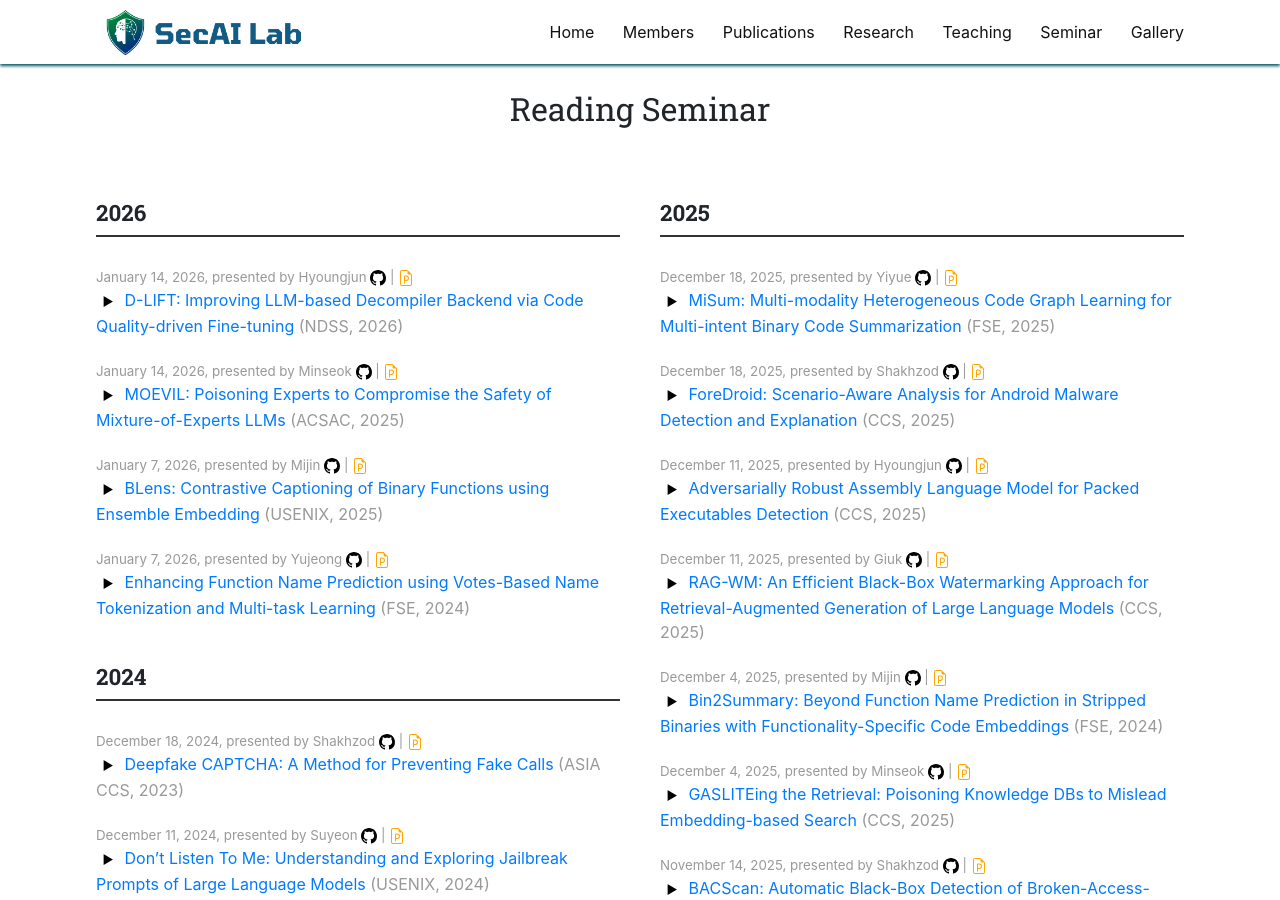
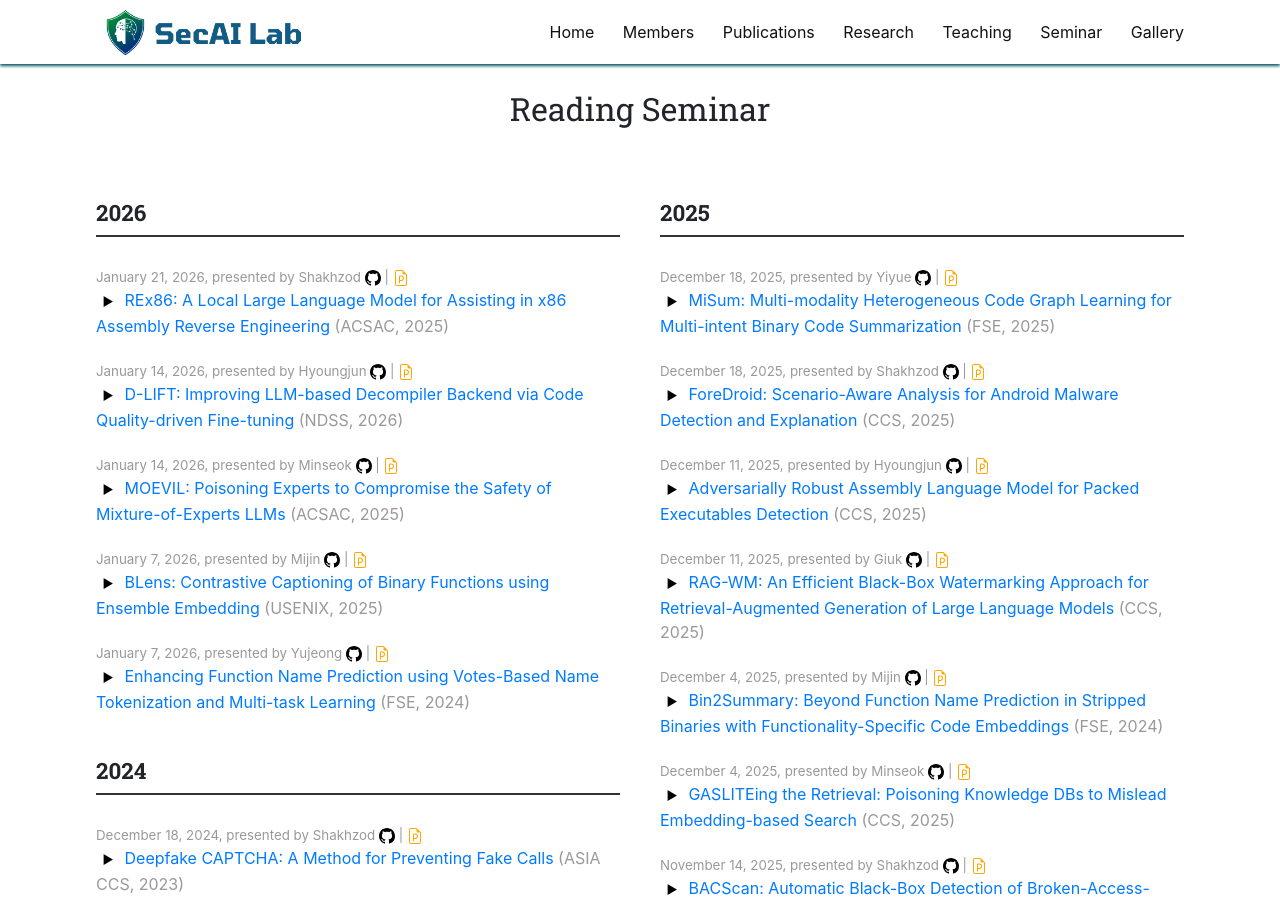
Before and after one commit to SecAI-Lab/secai-lab.github.io, a Jekyll site: the page built from pages/seminar.md, in a window 1280 px wide and 900 px high. Built offline with Jekyll 4.4.1, drawn with Linux system fonts in a browser that asks for light colours; nearby versions of some CDN libraries.

Commit message:
Add new reading entry for REx86 presentation

```diff
--- a/_data/readings.yml
+++ b/_data/readings.yml
@@ -1,3 +1,13 @@
+- title: "REx86: A Local Large Language Model for Assisting in x86 Assembly Reverse Engineering"
+  link: "https://arxiv.org/pdf/2510.20975"
+  ppt_link: "https://docs.google.com/presentation/d/1KbAIKCJSEDEPAIDEiMZLh96P5N8kPKdN5L2G3DI-LXM/edit?usp=sharing"
+  code_link: "https://github.com/dlea8/REx86"
+  presenter: Shakhzod
+  conference: ACSAC
+  date: 2026.01.21
+  pub_year: 2025
+  discussion: "(Discussion)"
+
 - title: "MOEVIL: Poisoning Experts to Compromise the Safety of Mixture-of-Experts LLMs"
   link: "https://jaehanwork.github.io/files/moevil.pdf"
   ppt_link: "https://deniskim1.com/lab-meeting/0114_MoEvil.pdf"
```
